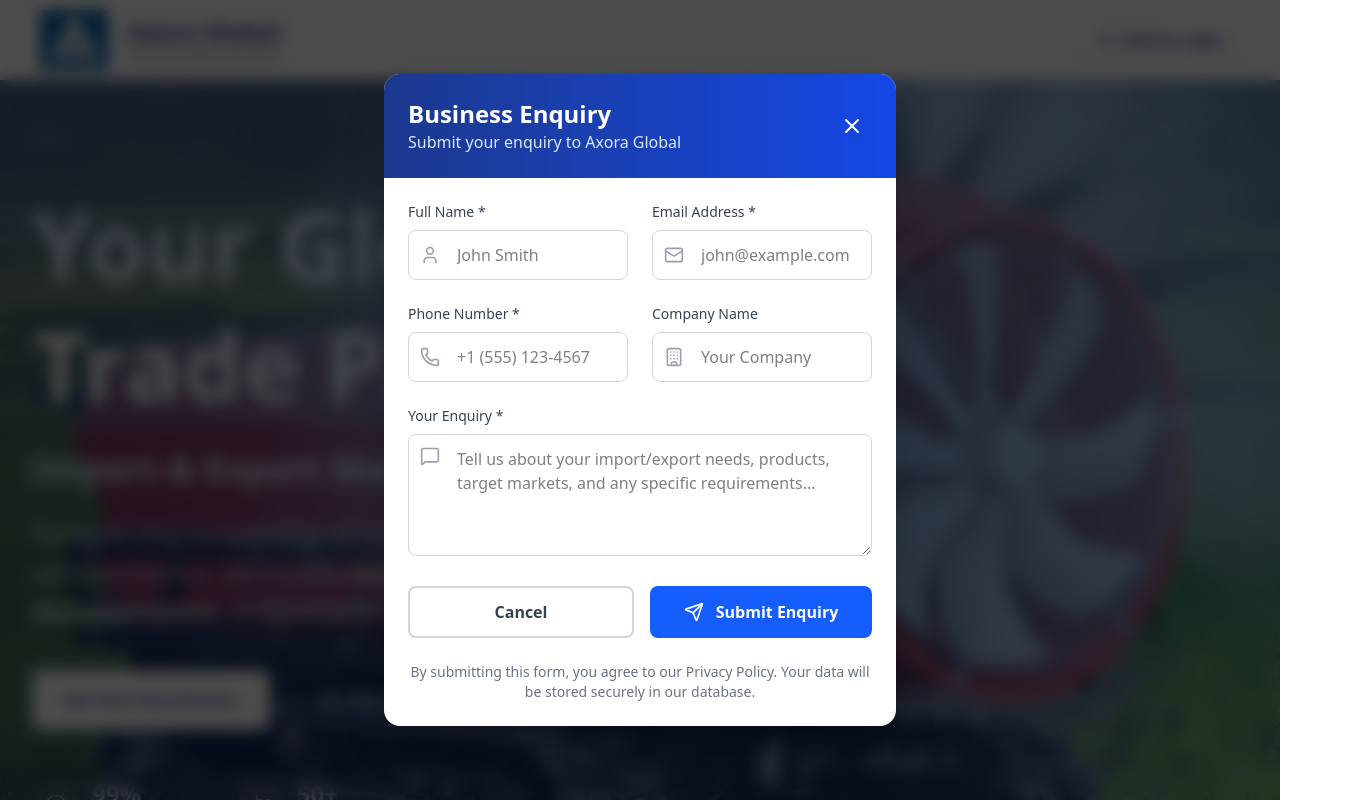
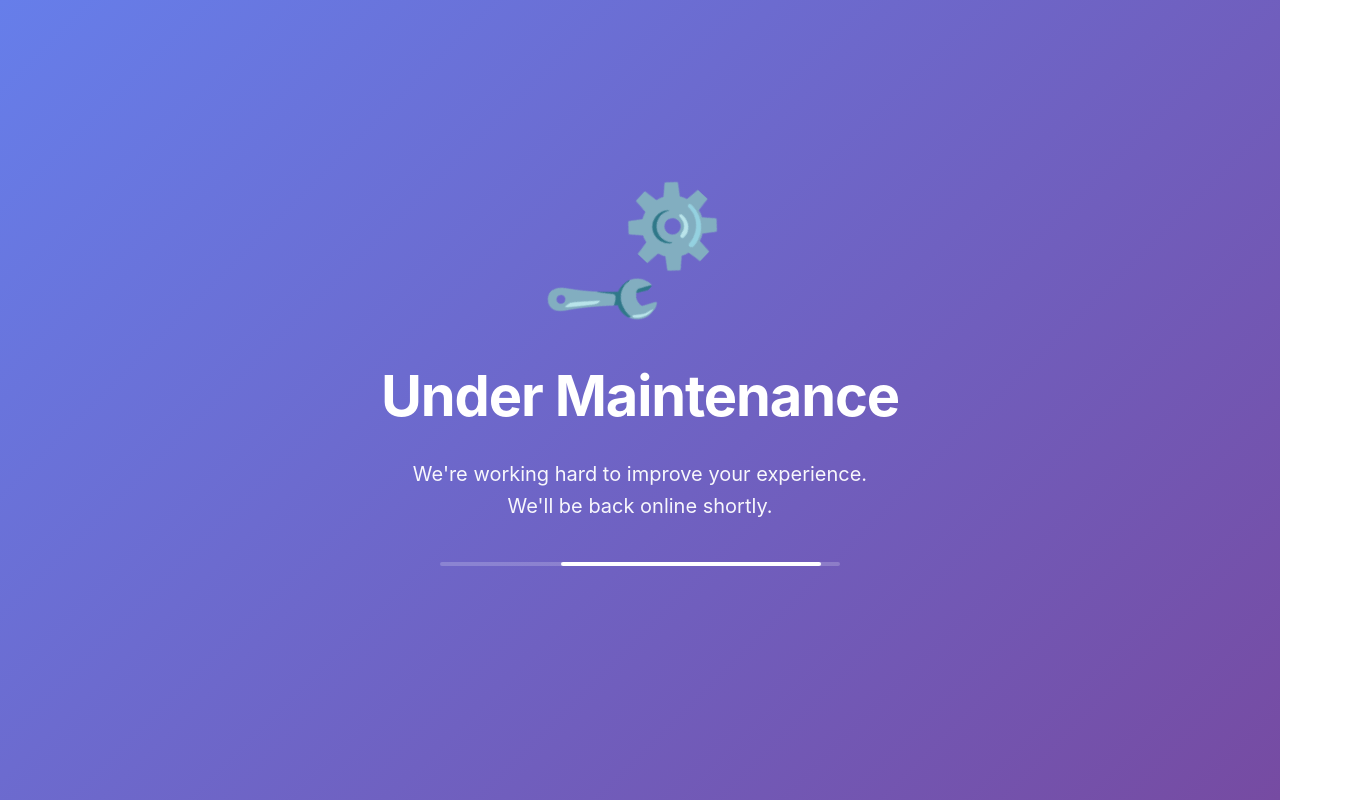
Before and after one commit to ChiragKolte02/Axora-global_frontend, a React (Vite) app: page / in a window 1280 px wide. Shown: the top 800 px of the page, 1350 px wide, since content can reach past the window. Built offline with nearby package versions, Linux system fonts and the light colour scheme.

Commit message:
Enabled maintenance mode (App routes disabled)

```diff
--- a/src/App.jsx
+++ b/src/App.jsx
@@ -3,27 +3,31 @@ import { BrowserRouter as Router, Routes, Route } from 'react-router-dom';
 import MainWebsite from './components/MainWebsite';
 import AdminLogin from './components/AdminLogin';
 import AdminEnquiries from './components/AdminEnquiries';
-
+import UnderMaintenance from './components/UnderMaintenance'; // ✅ ADD THIS
 
 function App() {
   return (
     <Router>
       <Routes>
-        {/* Main Website Route */}
+
+        {/* 🔴 COMMENT ALL EXISTING ROUTES */}
+        {/*
         <Route path="/" element={<MainWebsite />} />
 
-        {/* Admin Login Route */}
         <Route path="/admin/login" element={<AdminLogin />} />
 
-        {/* Protected Admin Dashboard Route */}
         <Route
           path="/admin/dashboard"
-          element={
+          element={<AdminEnquiries/>}
+        />
+        */}
 
-              <AdminEnquiries/>
+        {/* ✅ ONLY MAINTENANCE PAGE */}
+        <Route path="/" element={<UnderMaintenance />} />
 
-          }
-        />
+        {/* ✅ HANDLE ALL OTHER ROUTES */}
+        <Route path="*" element={<UnderMaintenance />} />
+
       </Routes>
     </Router>
   );
--- /dev/null
+++ b/src/components/UnderMaintenance.jsx
@@ -0,0 +1,84 @@
+import React from "react";
+
+const UnderMaintenance = () => {
+  return (
+    <div style={{
+      height: "100vh",
+      display: "flex",
+      justifyContent: "center",
+      alignItems: "center",
+      flexDirection: "column",
+      fontFamily: "'Inter', -apple-system, BlinkMacSystemFont, 'Segoe UI', Roboto, sans-serif",
+      background: "linear-gradient(135deg, #667eea 0%, #764ba2 100%)",
+      color: "white",
+      textAlign: "center",
+      padding: "20px"
+    }}>
+      {/* Animated gear/cog icon */}
+      <div style={{
+        fontSize: "80px",
+        marginBottom: "30px",
+        animation: "spin 4s linear infinite",
+      }}>
+        ⚙️🔧
+      </div>
+
+      <h1 style={{
+        fontSize: "clamp(2rem, 5vw, 3.5rem)",
+        marginBottom: "20px",
+        fontWeight: "700",
+        letterSpacing: "-0.02em"
+      }}>
+        Under Maintenance
+      </h1>
+
+      <p style={{
+        fontSize: "clamp(1rem, 3vw, 1.25rem)",
+        marginBottom: "40px",
+        opacity: 0.95,
+        maxWidth: "500px",
+        lineHeight: "1.6"
+      }}>
+        We're working hard to improve your experience.
+        We'll be back online shortly.
+      </p>
+
+      {/* Progress bar */}
+      <div style={{
+        width: "clamp(250px, 60%, 400px)",
+        height: "4px",
+        backgroundColor: "rgba(255,255,255,0.2)",
+        borderRadius: "10px",
+        overflow: "hidden",
+        marginBottom: "30px"
+      }}>
+        <div style={{
+          width: "65%",
+          height: "100%",
+          backgroundColor: "white",
+          borderRadius: "10px",
+          animation: "loading 2s ease-in-out infinite",
+        }} />
+      </div>
+
+
+
+
+      {/* CSS Animations */}
+      <style>{`
+        @keyframes spin {
+          0% { transform: rotate(0deg); }
+          100% { transform: rotate(360deg); }
+        }
+
+        @keyframes loading {
+          0% { transform: translateX(-100%); }
+          50% { transform: translateX(0%); }
+          100% { transform: translateX(100%); }
+        }
+      `}</style>
+    </div>
+  );
+};
+
+export default UnderMaintenance;
```
Also changed, not shown: 1 other file (tests, documents, lock files or other folders).
